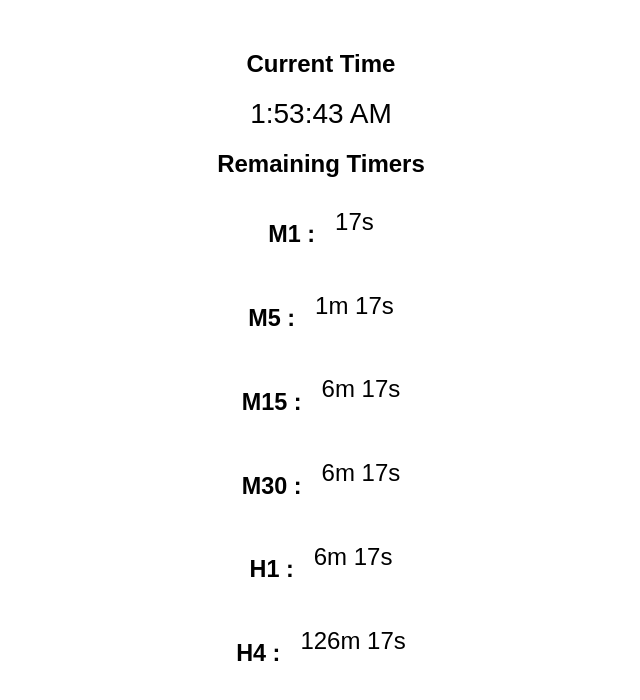
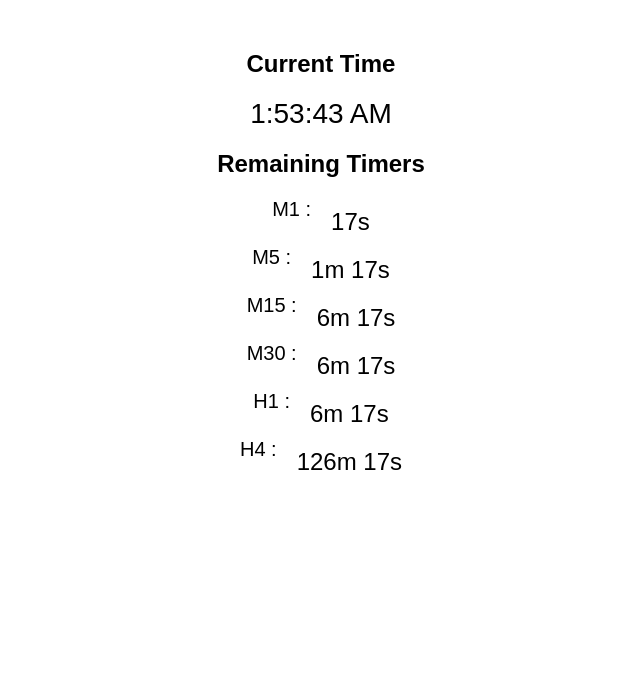
Before and after one commit to paichayon321/timecount, a plain HTML site: page index.html in a window 1280 px wide. Shown: the whole page, without its empty margins (319-959 px from the left). Drawn offline with Linux system fonts and the light colour scheme.

Commit message:
Update index.html

```diff
--- a/index.html
+++ b/index.html
@@ -35,32 +35,32 @@
     <div class="container">
         <h2>Remaining Timers</h2>
         <div class="countdown-row">
-            <h3>M1  :</h3>
+            <div>M1  :</div>
             <div class="countdown" id="countdown1m"></div>
         </div>
 
         <div class="countdown-row">
-            <h3>M5  :</h3>
+            <div>M5  :</div>
             <div class="countdown" id="countdown5m"></div>
         </div>
 
         <div class="countdown-row">
-            <h3>M15 :</h3>
+            <div>M15 :</div>
             <div class="countdown" id="countdown15m"></div>
         </div>
 
         <div class="countdown-row">
-            <h3>M30 :</h3>
+            <div>M30 :</div>
             <div class="countdown" id="countdown30m"></div>
         </div>
 
         <div class="countdown-row">
-            <h3>H1  :</h3>
+            <div>H1  :</div>
             <div class="countdown" id="countdown1h"></div>
         </div>
 
         <div class="countdown-row">
-            <h3>H4  :</h3>
+            <div>H4  :</div>
             <div class="countdown" id="countdown4h"></div>
         </div>
     </div>
```
